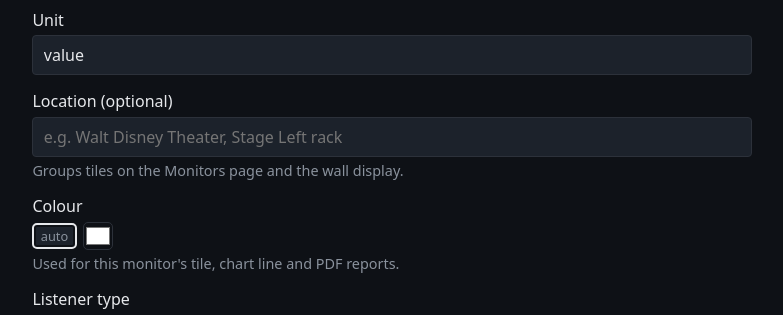
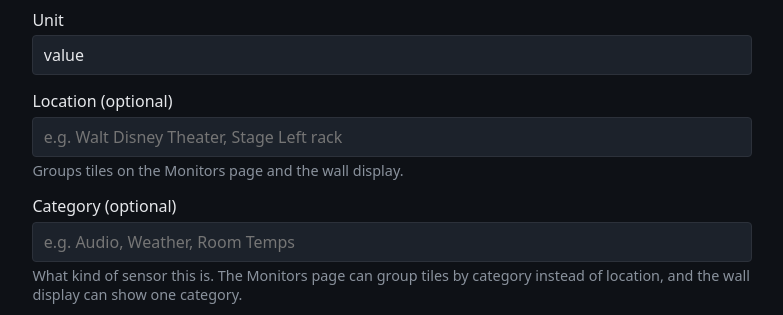
Before and after one commit to ShowSysDan/Spot, a Flask app: template app/templates/monitor_form.html in a window 1280 px wide. Shown: the part 334-649 px from the top of the page, without its empty margins (30-813 px from the left). Run offline with Flask 3, Linux system fonts and the light colour scheme; the template is opened without the code that fills it, so the values that code supplies are empty; parts of the project's set-up code (start-up, migrations or seed data) failed here and were passed over.

Commit message:
Add monitor categories and a Group by switch on the Monitors page
Monitors get an optional free-text Category (Audio, Weather, Room Temps...)
alongside Location. The Monitors page can group tiles by either (choice
remembered in a cookie, ?group=), the wall display gains a category menu
(?category=), and /api/v1 monitor listings and stats include category.
The column is added on start via the existing idempotent ALTER list.

Co-Authored-By: Claude Opus 5.5 <noreply@anthropic.com>
Claude-Session: https://claude.ai/code/session_01Sc9Dppc74KNaLKve9z2T47

```diff
--- a/app/db.py
+++ b/app/db.py
@@ -89,6 +89,7 @@ _ADDED_COLUMNS: tuple[tuple[str, str, str], ...] = (
      'INTEGER REFERENCES "{schema}".monitors(id) ON DELETE SET NULL'),
     ("shows", "detect_window_minutes", "INTEGER NOT NULL DEFAULT 15"),
     ("shows", "detect_min_step", "DOUBLE PRECISION NOT NULL DEFAULT 6"),
+    ("monitors", "category", "VARCHAR(60)"),
 )
 
 
--- a/app/models.py
+++ b/app/models.py
@@ -84,6 +84,9 @@ class Monitor(Base):
     # Free-text grouping label (e.g. "Walt Disney Theater"); only used to
     # group tiles in the UI. External systems address monitors by id.
     location: Mapped[str | None] = mapped_column(String(120), nullable=True)
+    # Free-text kind of sensor (e.g. "Audio", "Weather", "Room Temps"); an
+    # alternative way to group tiles on the Monitors page and wall display.
+    category: Mapped[str | None] = mapped_column(String(60), nullable=True)
     # Display colour (#rrggbb) for tiles, charts and reports; None = automatic.
     color: Mapped[str | None] = mapped_column(String(16), nullable=True)
 
--- a/app/routes/v1.py
+++ b/app/routes/v1.py
@@ -160,6 +160,7 @@ def monitors():
             ).first()
             out.append({
                 "id": m.id, "name": m.name, "unit": m.unit, "location": m.location,
+                "category": m.category,
                 "description": m.description, "enabled": m.enabled,
                 "latest": {"ts": iso_local(last.ts), "value": last.value} if last else None,
             })
@@ -184,6 +185,7 @@ def stats():
         start, end, detection = resolve_range(s, ids, start, end, _detect_opts(s))
         out = [{
             "id": m.id, "name": m.name, "unit": m.unit, "location": m.location,
+            "category": m.category,
             "stats": compute_summary(s, m.id, start, end, extended=True, unit=m.unit),
         } for m in monitors]
     body = {"start": iso_local(start), "end": iso_local(end), "monitors": out}
--- a/app/routes/web.py
+++ b/app/routes/web.py
@@ -104,9 +104,20 @@ def _modbus() -> ModbusManager:
 # since Spot knows exactly how often those should report.
 STALE_AFTER_SECONDS = 300
 
+# Offered in the Category box on the monitor form, alongside ones in use.
+SUGGESTED_CATEGORIES = ("Audio", "Weather", "Room Temps")
+GROUP_BY = ("location", "category")
+
 
 @bp.route("/")
 def index():
+    # ?group=location|category switches the tile grouping; remembered in a
+    # cookie so the Monitors link keeps the last choice.
+    group_by = request.args.get("group")
+    if group_by not in GROUP_BY:
+        group_by = request.cookies.get("spot_group")
+    if group_by not in GROUP_BY:
+        group_by = "location"
     with session_scope() as s:
         rows = []
         for m in s.query(Monitor).order_by(Monitor.name).all():
@@ -115,17 +126,22 @@ def index():
                 v["stale_after"] = max(30, 3 * m.modbus_device.poll_interval_seconds)
             else:
                 v["stale_after"] = STALE_AFTER_SECONDS
-            # Sort key for grouping tiles: named locations A-Z, unassigned last.
-            v["location_key"] = m.location or ""
+            # Sort key for grouping tiles: named groups A-Z, unassigned last.
+            v["group_key"] = (m.category if group_by == "category" else m.location) or ""
             rows.append(v)
-    rows.sort(key=lambda r: (r["location_key"] == "", r["location_key"].lower(), r["name"].lower()))
+    rows.sort(key=lambda r: (r["group_key"] == "", r["group_key"].lower(), r["name"].lower()))
     statuses = _manager().status()
     for r in rows:
         r["listener_alive"] = statuses.get(r["id"], False)
     groups: dict[str, list[dict]] = {}
     for r in rows:
-        groups.setdefault(r["location_key"], []).append(r)
-    return render_template("index.html", monitors=rows, groups=list(groups.items()))
+        groups.setdefault(r["group_key"], []).append(r)
+    resp = current_app.make_response(render_template(
+        "index.html", monitors=rows, groups=list(groups.items()), group_by=group_by,
+        has_categories=any(r["category"] for r in rows)))
+    if request.args.get("group") == group_by:
+        resp.set_cookie("spot_group", group_by, max_age=365 * 86400, samesite="Lax")
+    return resp
 
 
 @bp.route("/monitors/new", methods=["GET", "POST"])
@@ -149,12 +165,15 @@ def _monitor_form(mid: int | None):
                    s.query(ModbusDevice).order_by(ModbusDevice.name).all()]
         locations = sorted({loc for (loc,) in s.execute(
             select(Monitor.location).where(Monitor.location.is_not(None))).all()})
+        categories = sorted({c for (c,) in s.execute(
+            select(Monitor.category).where(Monitor.category.is_not(None))).all()}
+            | set(SUGGESTED_CATEGORIES), key=str.lower)
     return render_template("monitor_form.html", monitor=data,
                            listener_types=VALID_LISTENER_TYPES,
                            default_retention=current_app.config["SPOT"].default_retention_days,
                            modbus_devices=devices,
                            modbus_data_types=DATA_TYPES,
-                           locations=locations, palette=PALETTE)
+                           locations=locations, categories=categories, palette=PALETTE)
 
 
 @bp.route("/monitors/<int:mid>/delete", methods=["POST"])
@@ -213,17 +232,24 @@ def monitor_dashboard(mid: int):
 
 @bp.route("/wall")
 def wall():
-    """Full-screen kiosk view. ?location=Name and/or ?ids=1,2 narrow it."""
+    """Full-screen kiosk view. ?location=Name, ?category=Name and/or
+    ?ids=1,2 narrow it."""
     location = request.args.get("location") or None
+    category = request.args.get("category") or None
     ids = {int(x) for x in request.args.get("ids", "").split(",") if x.isdigit()}
     with session_scope() as s:
         all_monitors = [monitor_view(m) for m in s.scalars(
             select(Monitor).where(Monitor.enabled.is_(True)).order_by(Monitor.name))]
     locations = sorted({m["location"] for m in all_monitors if m["location"]})
+    categories = sorted({m["category"] for m in all_monitors if m["category"]}, key=str.lower)
     shown = [m for m in all_monitors
-             if (not location or m["location"] == location) and (not ids or m["id"] in ids)]
+             if (not location or m["location"] == location)
+             and (not category or m["category"] == category)
+             and (not ids or m["id"] in ids)]
+    title = " · ".join(x for x in (location, category) if x) or "All monitors"
     return render_template("wall.html", monitors=shown, locations=locations,
-                           location=location, title=location or "All monitors")
+                           categories=categories, location=location,
+                           category=category, title=title)
 
 
 # ---------------------------------------------------------------------------
@@ -1002,6 +1028,7 @@ def _save_monitor_checked(mid: int | None):
     _check(decimal_places is None or 0 <= decimal_places <= 10, decimals_err)
 
     location = _form_str("location")[:120] or None
+    category = _form_str("category")[:60] or None
     color = _form_str("color") or None
     _check(color is None or re.fullmatch(r"#[0-9a-fA-F]{6}", color) is not None,
            "Colour must be a #rrggbb value.")
@@ -1033,7 +1060,7 @@ def _save_monitor_checked(mid: int | None):
                       modbus_register_address=modbus_register_address,
                       modbus_data_type=modbus_data_type,
                       decimal_places=decimal_places,
-                      location=location, color=color,
+                      location=location, category=category, color=color,
                       alert_high=alert_high, alert_low=alert_low,
                       alert_window_seconds=alert_window or None,
                       alert_stale_seconds=alert_stale)
--- a/app/static/style.css
+++ b/app/static/style.css
@@ -130,10 +130,10 @@ input[type=search]:focus { outline: none; border-color: var(--accent); }
 
 /* Segmented "chip" buttons (time windows, quick ranges). */
 .chips { display: inline-flex; flex-wrap: wrap; gap: 0; margin: 0.5rem 0; }
-.chips button { border-radius: 0; margin-left: -1px; padding: 0.35rem 0.7rem; font-size: 0.9rem; }
-.chips button:first-child { border-radius: 4px 0 0 4px; margin-left: 0; }
-.chips button:last-child { border-radius: 0 4px 4px 0; }
-.chips button.active { background: var(--accent); color: var(--accent-fg); border-color: var(--accent);
+.chips :is(button, .button) { border-radius: 0; margin-left: -1px; padding: 0.35rem 0.7rem; font-size: 0.9rem; }
+.chips :is(button, .button):first-child { border-radius: 4px 0 0 4px; margin-left: 0; }
+.chips :is(button, .button):last-child { border-radius: 0 4px 4px 0; }
+.chips :is(button, .button).active { background: var(--accent); color: var(--accent-fg); border-color: var(--accent);
   position: relative; z-index: 1; font-weight: 600; }
 
 /* Live pill in the Monitors header. */
@@ -204,6 +204,7 @@ input[type=search]:focus { outline: none; border-color: var(--accent); }
 .pick .badge { margin-left: auto; }
 .swatch { display: inline-block; width: 10px; height: 10px; border-radius: 2px; margin-right: 0.4rem; }
 #summary.grid { margin-top: 1rem; }
+.chips.group-by { margin: 0; }
 
 /* "What these numbers mean" key under summary tables (_stat_legend.html). */
 .stat-legend { margin: 0.9rem 0 1.2rem; }
--- a/app/templates/monitor_detail.html
+++ b/app/templates/monitor_detail.html
@@ -8,6 +8,7 @@
 <dl class="meta">
   <dt>Unit</dt><dd>{{ monitor.unit }}</dd>
   {% if monitor.location %}<dt>Location</dt><dd>{{ monitor.location }}</dd>{% endif %}
+  {% if monitor.category %}<dt>Category</dt><dd>{{ monitor.category }}</dd>{% endif %}
   <dt>Alerts</dt>
   <dd>
     {% if monitor.alerting %}
--- a/app/templates/monitor_form.html
+++ b/app/templates/monitor_form.html
@@ -28,6 +28,16 @@
       {% for loc in locations %}<option value="{{ loc }}">{% endfor %}
     </datalist>
     <small class="muted">Groups tiles on the Monitors page and the wall display.</small>
+  </label>
+  <label>Category (optional)
+    <input list="categories" type="text" name="category" maxlength="60"
+           value="{{ monitor.category if monitor and monitor.category else '' }}"
+           placeholder="e.g. Audio, Weather, Room Temps">
+    <datalist id="categories">
+      {% for c in categories %}<option value="{{ c }}">{% endfor %}
+    </datalist>
+    <small class="muted">What kind of sensor this is. The Monitors page can group tiles by category instead of location,
+      and the wall display can show one category.</small>
   </label>
   <div class="field">
     <span>Colour</span>
--- a/app/util.py
+++ b/app/util.py
@@ -140,6 +140,7 @@ def monitor_view(m: Monitor) -> dict[str, Any]:
         "modbus_device_name": m.modbus_device.name if m.modbus_device else None,
         "decimal_places": m.decimal_places,
         "location": m.location,
+        "category": m.category,
         "color": m.color,
         "display_color": monitor_color(m.id, m.color),
         "alert_high": m.alert_high,
```
Also changed, not shown: app/templates/index.html (+9 -4 lines), app/templates/wall.html (+7 -1 lines), docs/API.md (+3 -0 lines), CHANGELOG.md, README.md.
